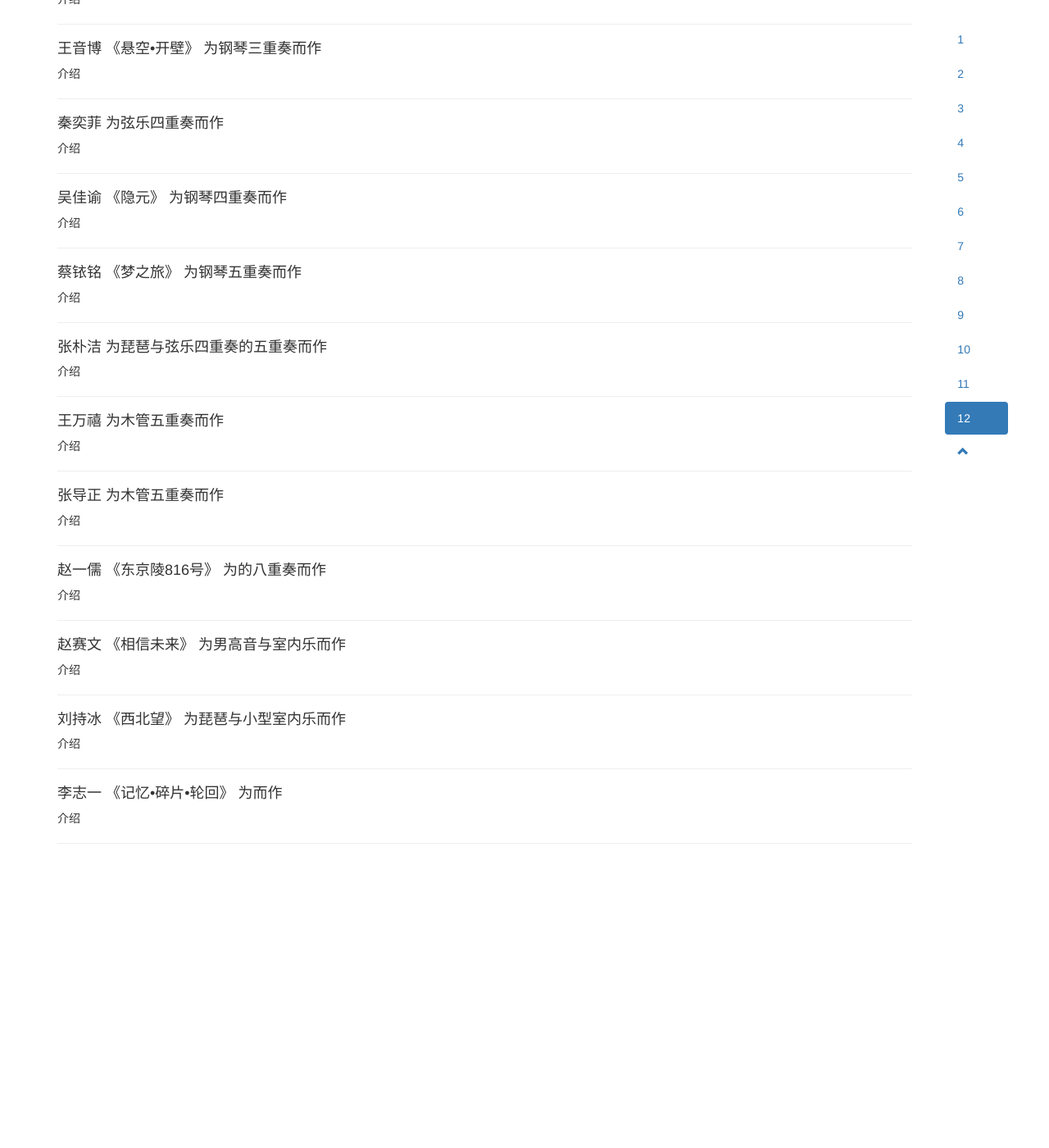
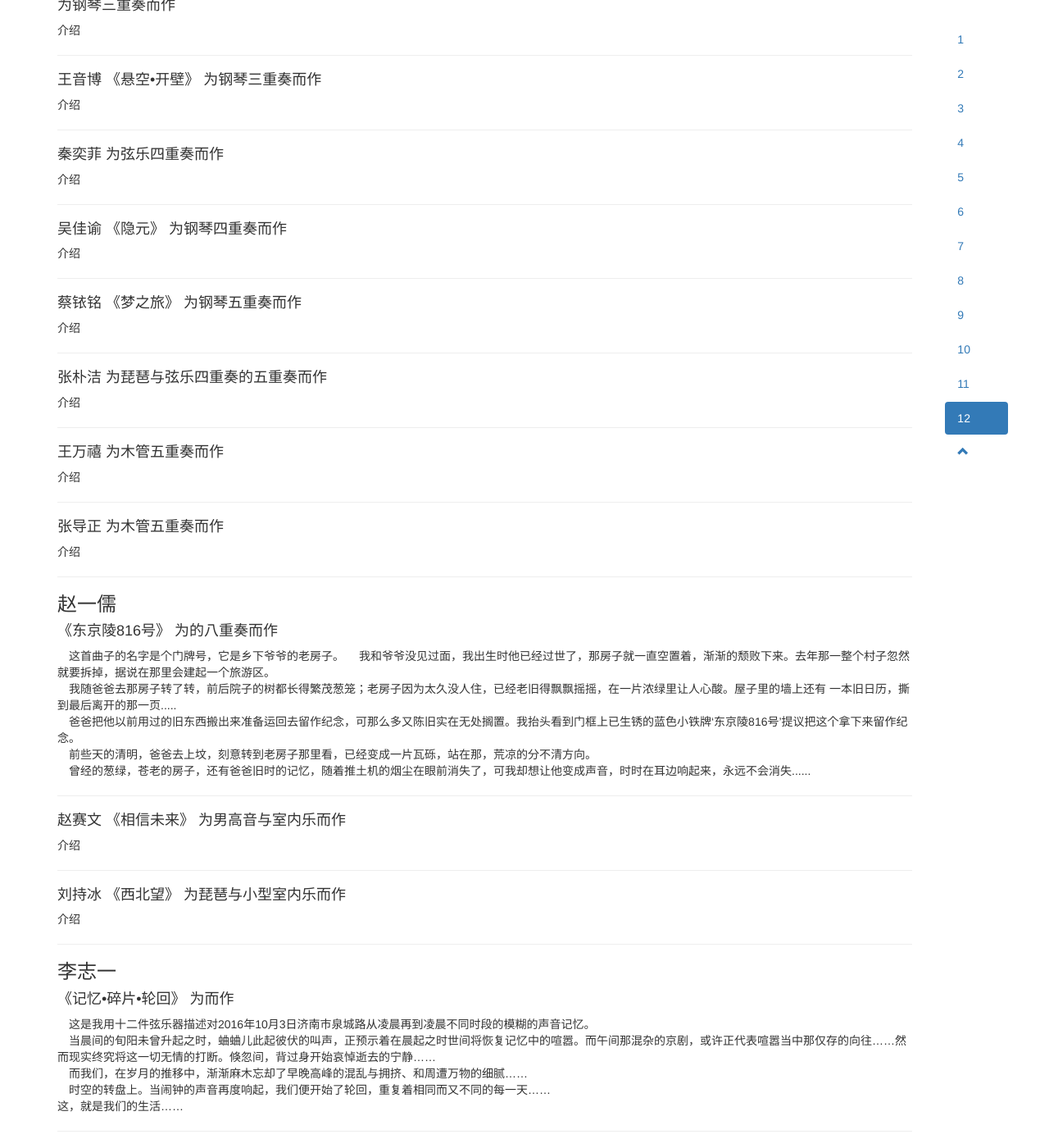
Before and after one commit to charlie428b/MyWorks, a Jekyll site: the page built from concert2017/index.html, in a window 1280 px wide and 1400 px high, scrolled down 355 px. Shown: the whole window at 82% size. Built offline with Jekyll 4.4.1, drawn with Linux system fonts in a browser that asks for light colours; before the commit the page ends 1404 px from its top, so only the background shows below that.

Commit message:
添加一些作品介绍，调整排版

```diff
--- a/concert2017/index.html
+++ b/concert2017/index.html
@@ -35,15 +35,16 @@ title: 2017年高一年级作曲新作品音乐会
   <div class="jumbotron" style="background-image: url('jumbotron.jpg'); background-size: cover">
     <h4 style="text-align: center">2017年高一作曲专业</h4>
             <h1 style="text-align: center; margin-top: 0">新作品音乐会</h1>
-            <h4 style="text-align: center">地点：中央音乐学院附中音乐厅</h4>
-            <h4 style="text-align: center">时间：2017年5月10日</h4>
+            <h5 style="text-align: center">地点：中央音乐学院附中音乐厅</h5>
+            <h5 style="text-align: center">时间：2017年5月10日</h5>
         </div>
     <div class="container">
 
         <div class="row">
 
             <div class="col-xs-10 col-md-11">
-                <h4 id="section-1">董可桐 为钢琴三重奏而作</h2>
+              <h3 id="section-1">董可桐</h3>
+	      <h4>为钢琴三重奏而作</h4>
                 <p>介绍</p>
                 <hr />
 
@@ -75,8 +76,15 @@ title: 2017年高一年级作曲新作品音乐会
                 <p>介绍</p>
                 <hr />
 
-                <h4 id="section-9">赵一儒 《东京陵816号》 为的八重奏而作</h2>
-                <p>介绍</p>
+                <h3 id="section-9">赵一儒</h3>
+		<h4>《东京陵816号》 为的八重奏而作</h4>
+                <p>&emsp;这首曲子的名字是个门牌号，它是乡下爷爷的老房子。
+&emsp;我和爷爷没见过面，我出生时他已经过世了，那房子就一直空置着，渐渐的颓败下来。去年那一整个村子忽然就要拆掉，据说在那里会建起一个旅游区。<br />
+&emsp;我随爸爸去那房子转了转，前后院子的树都长得繁茂葱笼；老房子因为太久没人住，已经老旧得飘飘摇摇，在一片浓绿里让人心酸。屋子里的墙上还有
+一本旧日历，撕到最后离开的那一页.....<br />
+&emsp;爸爸把他以前用过的旧东西搬出来准备运回去留作纪念，可那么多又陈旧实在无处搁置。我抬头看到门框上已生锈的蓝色小铁牌‘东京陵816号’提议把这个拿下来留作纪念。<br />
+&emsp;前些天的清明，爸爸去上坟，刻意转到老房子那里看，已经变成一片瓦砾，站在那，荒凉的分不清方向。<br />
+&emsp;曾经的葱绿，苍老的房子，还有爸爸旧时的记忆，随着推土机的烟尘在眼前消失了，可我却想让他变成声音，时时在耳边响起来，永远不会消失......</p>
                 <hr />
 
 		<h4 id="section-10">赵赛文 《相信未来》 为男高音与室内乐而作</h2>
@@ -87,13 +95,19 @@ title: 2017年高一年级作曲新作品音乐会
                 <p>介绍</p>
                 <hr />
 
-		<h4 id="section-12">李志一 《记忆•碎片•轮回》 为而作</h2>
-                <p>介绍</p>
+		<h3 id="section-12">李志一</h3>
+		<h4>《记忆•碎片•轮回》 为而作</h4>
+                <p>
+&ensp;&ensp;这是我用十二件弦乐器描述对2016年10月3日济南市泉城路从凌晨再到凌晨不同时段的模糊的声音记忆。<br />
+&ensp;&ensp;当晨间的旬阳未曾升起之时，蛐蛐儿此起彼伏的叫声，正预示着在晨起之时世间将恢复记忆中的喧嚣。而午间那混杂的京剧，或许正代表喧嚣当中那仅存的向往……然而现实终究将这一切无情的打断。倏忽间，背过身开始哀悼逝去的宁静……<br />
+&ensp;&ensp;而我们，在岁月的推移中，渐渐麻木忘却了早晚高峰的混乱与拥挤、和周遭万物的细腻……<br />
+&ensp;&ensp;时空的转盘上。当闹钟的声音再度响起，我们便开始了轮回，重复着相同而又不同的每一天……<br />
+这，就是我们的生活……</p>
                 <hr />
 
             </div>
 
-            <div class="col-xs-1 col-md-1" id="nav1" data-spy="affix" data-offset-top="210">
+            <div class="col-xs-1 col-md-1" id="nav1" data-spy="affix" data-offset-top="205">
 
                 <ul class="nav nav-pills nav-stacked">
                     <li class="active" role="presentation"><a href="#section-1">1</a></li>
```
